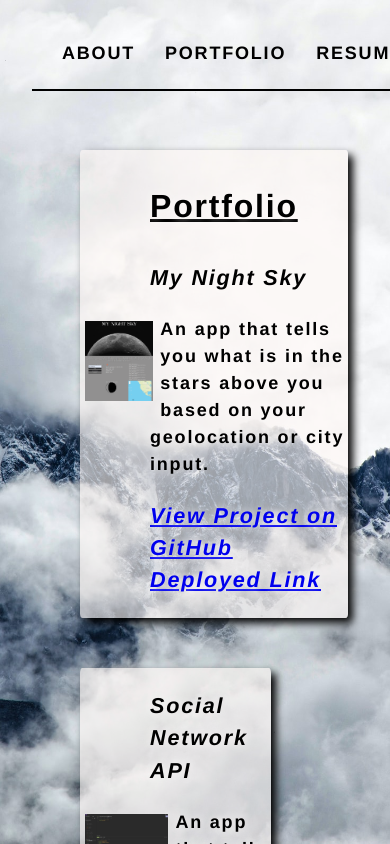
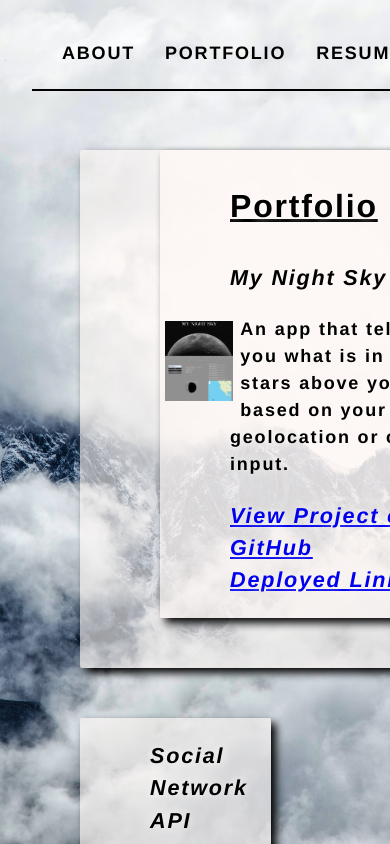
Before and after one commit to avc0021/portfolio-ac, a React (Create React App) app: page /projects in a window 390 px wide. Shown: the top 844 px of the page. Built offline with nearby package versions, Linux system fonts and the light colour scheme.

Commit message:
Update index.css

```diff
--- a/src/index.css
+++ b/src/index.css
@@ -3,8 +3,8 @@
 @import url(https://cdnjs.cloudflare.com/ajax/libs/font-awesome/4.6.3/css/font-awesome.css);
 
 main {
-	margin: 0 auto;
-	max-width: 90%;
+  margin: 0 auto;
+  max-width: 90%;
   padding: 50px 30px;
 
 }
@@ -12,8 +12,6 @@ main {
 * {
   box-sizing: border-box;
 }
-
-
 
 body {
   margin: 0;
@@ -121,10 +119,7 @@ footer {
 }
 
 .my-5 {
-
-  margin-bottom: 50px;
-  margin-right: 50px;
-  margin-left: 80px;
+  padding: 100px 0 0 100px;
 }
 
 .allResume {
@@ -155,7 +150,7 @@ h4 {
 }
 
 .front, .back, .other {
-  padding: 0 0 0 70px;
+  padding: 10px 10px 10px 70px;
 }
 
 ._12 {
@@ -169,17 +164,13 @@ h4 {
 .p-1 {
   float: left;
   padding: 20px 20px 20px 20;
-  border-radius: 1%;
+  border-radius: 0.5%;
   background-color:#fff9f69c;
   box-shadow: 5px 5px 8px #020202;
   text-shadow: rgb(252, 249, 249) 0px 0px 10px;
   margin-bottom: 50px;
-  margin-right: 150px;
+  margin-right: 950px;
   margin-left: 80px;
-}
-
-.p-1 {
-  padding: 20px 20px 20px 20;
 }
 
 .contact-c {
@@ -272,7 +263,7 @@ h4 {
 }
 
 .social-icons {
-  padding: 400px 0 0 0;
+  padding: 600px 0 0 0;
 }
 
 ul.social-icons {
@@ -331,3 +322,52 @@ ul.social-icons {
 .fa-instagram:hover {
   background-color: #e25714;
 }
+
+@media screen and (max-width: 980px) {
+  .p-p {
+    float: left;
+  padding: 2020px 20px 20px 20;
+  border-radius: 0.5%;
+  background-color:#fff9f69c;
+  box-shadow: 5px 5px 8px #020202;
+  text-shadow: rgb(252, 249, 249) 0px 0px 10px;
+  margin-bottom: 50px;
+  margin-right: 0px;
+  margin-left: 80px;
+  }
+}
+  @media screen and (max-width: 768px) {
+    .p-p {
+      float: left;
+    padding: 2020px 20px 20px 20;
+    border-radius: 0.5%;
+    background-color:#fff9f69c;
+    box-shadow: 5px 5px 8px #020202;
+    text-shadow: rgb(252, 249, 249) 0px 0px 10px;
+    margin-bottom: 50px;
+    margin-right: 0px;
+    margin-left: 80px;
+    }
+  }
+  @media screen and (max-width: 575px) {
+
+    .header-logo {
+
+      width: 10000%;
+    }
+
+    .section-title {
+      width: 95%;
+    }
+
+    .contact-info {
+      text-align: center;
+    }
+
+    .contact-info > * {
+      flex: 0 100%;
+    }
+    .contact-form {
+      order: 3;
+  }
+}
```
